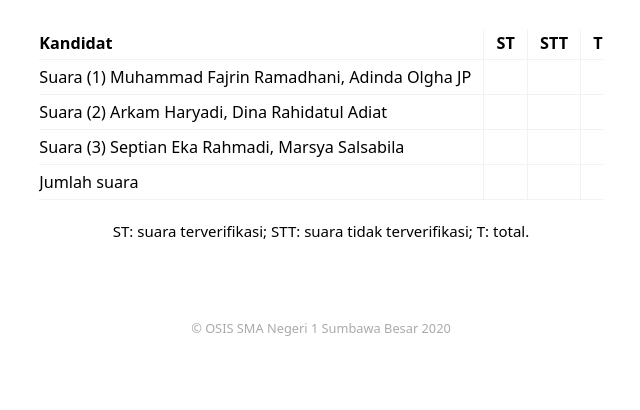
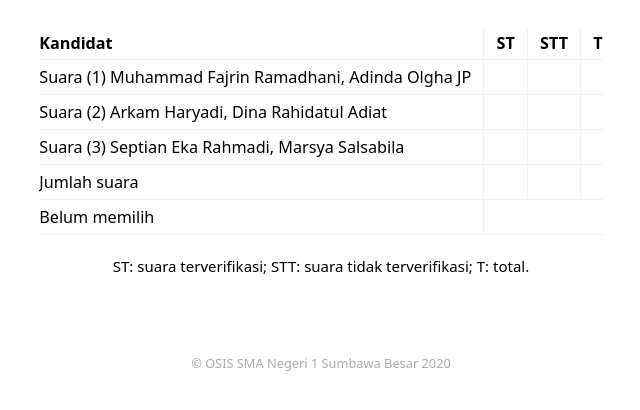
Before and after one commit to lc-at/integrivote, a Flask app: template app/templates/stats.html in a window 1280 px wide. Shown: the part 198-608 px from the top of the page, without its empty margins (319-959 px from the left). Run offline with Flask 2, Linux system fonts and the light colour scheme; the template is opened without the code that fills it, so the values that code supplies are empty; data comes from the database, SQL or seed files in the repository; parts of the project's set-up code (start-up, migrations or seed data) failed here and were passed over; some libraries are stand-ins or nearby versions.

Commit message:
Added number of not voted students

```diff
--- a/app/config.py
+++ b/app/config.py
@@ -8,6 +8,8 @@ ELECTION_EVENT_NAME = ' '.join(('Pemilihan Ketua dan Wakil Ketua OSIS',
                                 'SMA Negeri 1 Sumbawa Besar', '2020/2021'))
 ELECTION_EVENT_HOST = 'OSIS SMA Negeri 1 Sumbawa Besar'
 COPYRIGHT_YEAR = 2020
+
+MAX_VOTES = 898
 
 STUDENTS_CSV = 'data_siswa.csv'
 
--- a/app/templates/stats.html
+++ b/app/templates/stats.html
@@ -44,6 +44,10 @@
                     <td>{{ data['unverified']['total_votes'] }}</td>
                     <td>{{ data['unverified']['total_votes'] + data['verified']['total_votes'] }}</td>
                 </tr>
+                <tr>
+                    <td>Belum memilih</td>
+                    <td colspan="3">{{ config['MAX_VOTES'] - data['verified']['total_votes'] }}</td>
+                </tr>
             </table>
             <p><small>ST: suara terverifikasi; STT: suara tidak terverifikasi; T: total.</small></p>
         </div>
```
